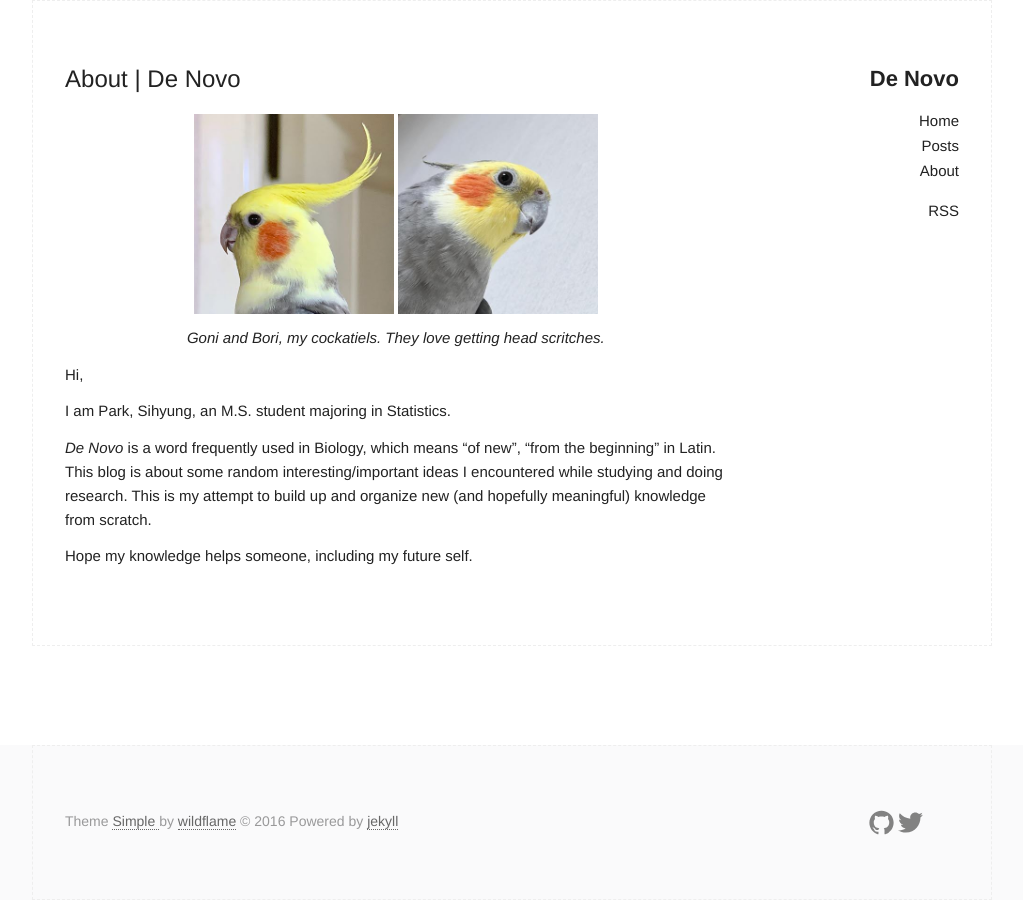
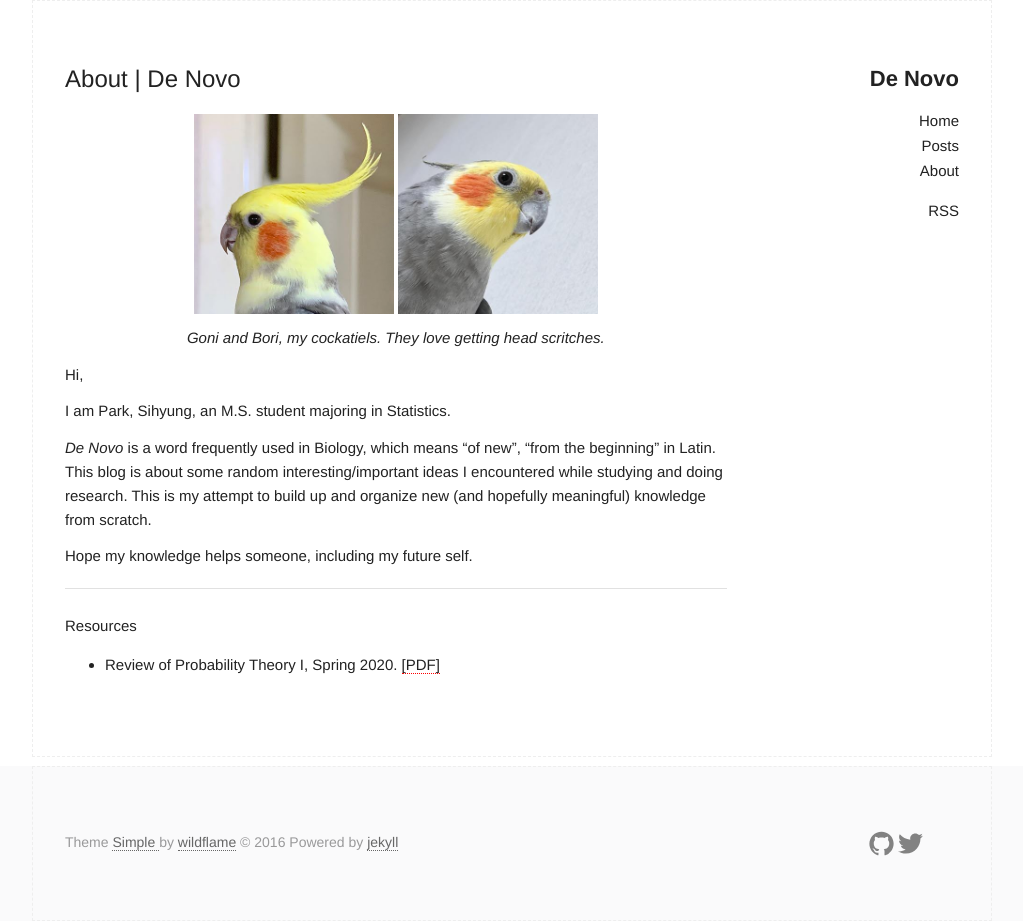
Before and after one commit to naturale0/naturale0.github.io, a Jekyll site: the page built from about.md, in a window 1280 px wide. Shown: the whole page, without its empty margins (128-1151 px from the left). Built offline with Jekyll 4.4.1, drawn with Linux system fonts in a browser that asks for light colours; before the commit the page ends 900 px from its top, so only the background shows below that.

Commit message:
add src, reorder assets directory

```diff
--- a/about.md
+++ b/about.md
@@ -5,8 +5,8 @@
 ---
 
 <p align="center">
-  <img src="../assets/goni.jpg" alt="goni" width="200">
-  <img src="../assets/bori.jpg" alt="bori" width="200">
+  <img src="https://naturale0.github.io/assets/img/goni.jpg" alt="goni" width="200">
+  <img src="https://naturale0.github.io/assets/img/bori.jpg" alt="bori" width="200">
 </p>
 <p align="center">
   <em>Goni and Bori, my cockatiels. They love getting head scritches.</em>
@@ -19,3 +19,9 @@
 *De Novo* is a word frequently used in Biology, which means "of new", "from the beginning" in Latin. This blog is about some random interesting/important ideas I encountered while studying and doing research. This is my attempt to build up and organize new (and hopefully meaningful) knowledge from scratch.
 
 Hope my knowledge helps someone, including my future self.
+
+---
+
+Resources
+
+- Review of Probability Theory I, Spring 2020. [[PDF]](https://naturale0.github.io/assets/src/Review\ of\ Probability\ Theory\ I\ (2020.S1).pdf)
```
Also changed, not shown: assets/img/bori.jpg (renamed from assets/bori.jpg), assets/img/goni.jpg (renamed from assets/goni.jpg), 5 other files.
